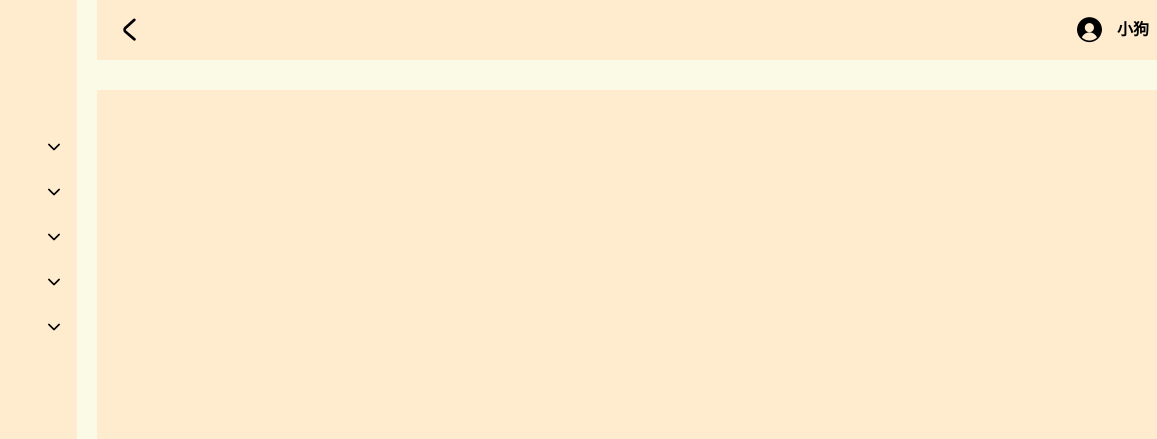
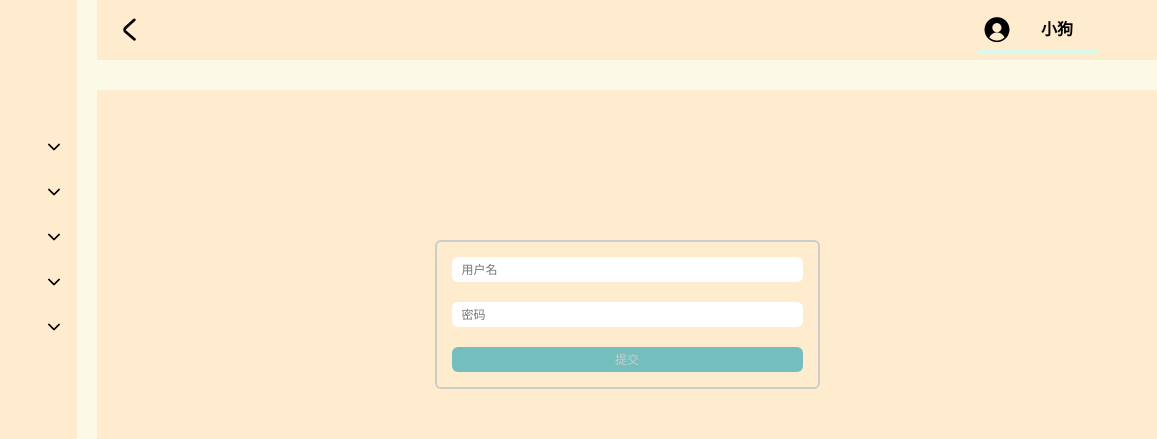
Before and after one commit to codingForEos/toolsSPA, a React app: page /login in a window 1280 px wide. Shown: the top 439 px of the page, 123-1280 px from the left. Built offline with nearby package versions, Linux system fonts and the light colour scheme.

Commit message:
增加登陆页面，但整体登陆逻辑并未完成

```diff
--- a/src/client/index.js
+++ b/src/client/index.js
@@ -1,7 +1,7 @@
 import React from 'react';
 import ReactDOM from 'react-dom';
 
-import {BrowserRouter as Router,
+import {Router,
         Route,
         Link,
         Switch,
@@ -10,6 +10,8 @@ import {BrowserRouter as Router,
 
 import {Provider} from 'react-redux';
 import { createStore } from "redux";
+
+import history from '../common/utils/history.js';
 
 import './index.scss'
 
@@ -21,11 +23,12 @@ const store = createStore(rootReducer);
 // 创建监听state函数，监听state状态的改变
 let unsubscribe = store.subscribe(()=>console.log(store.getState()));
 unsubscribe();
-// react渲染
 ReactDOM.render(
     <Provider store={store}>
-        <Router>
-            <Route to='/' component={Container}/>
+        <Router history={history}>
+            <Switch className="Router">
+                <Route  path='/' component={Container}/>
+            </Switch>
         </Router>
     </Provider>
     ,document.getElementById('app'));
--- a/src/client/index.scss
+++ b/src/client/index.scss
@@ -66,3 +66,7 @@ table { border-collapse: collapse; border-spacing: 0; }
 .ks-clear, .clear {
   *zoom: 1;
 }
+
+.Router{
+  height: 100%;
+}
--- a/src/common/container/rightSide.js
+++ b/src/common/container/rightSide.js
@@ -7,6 +7,8 @@ import {
     Redirect
 } from 'react-router-dom'
 import { connect } from 'react-redux';
+
+import history from "../../common/utils/history.js"
 import Transition from 'react-transition-group/Transition';
 
 import { ToggleMini } from "../actions/client.js";
@@ -14,11 +16,14 @@ import "./rightSide.scss";
 
 // 经路由过来的组件
 import { todoList } from "../todoContainer/index.js"
+
+
 export const RightSide = () => {
     return (
         <div className="RightSide" >
             <CHeaderMenu />
             <div className='content'>
+                <Switch>
                 <Route path='/music' component={Music}/>
                 <Route path='/tools' component={Tools}/>
                 <Route path='/editor' component={Editor}/>
@@ -27,8 +32,10 @@ export const RightSide = () => {
                 <Route path='/searchEngine' component={SearchEngine}/>
                 <Route path='/searchEngine' component={Tools}/>
                 <Route path='/todo' component={Todo}/>
-                    {/* 调试方便直接跳转到需要调试的页面 */}
-                    {/* <Redirect from="/" to="/todoList" /> */}
+                <Route path='/login' component={Login} />
+                    调试方便直接跳转到需要调试的页面
+                <Redirect from="/" to="/login" />
+                </Switch>
             </div>
             <FooterBar/>
         </div>
@@ -36,28 +43,58 @@ export const RightSide = () => {
 }
 
 //<HeaderMenu > 头部组件
-const HeaderMenu = ({ onOf,handleToogle }) => {
-    const transitionStyles = {
+class  HeaderMenu extends React.Component{
+    constructor(props){
+        super(props);
+        this.state = { hoverExitButton: false}
+        this.transitionStyles = {
             entering: { transform: 'rotate(0deg)' },
             entered: { transform: 'rotate(180deg)' },
-    };
-
+        }
+        this.transitionStyles1 = {
+            entering: { height: '0px', opacity: '0' },
+            entered: { height: '60px', opacity: '1' },
+            exiting: { height: '60px', opacity: '1' },
+            exited: { height: '0px', opacity: '0' }
+        }
+    }
+    overExitButton = () =>{
+        console.log("劲来" + this.statehoverExitButton);
+        this.setState({hoverExitButton:true});
+    }
+    outExitButton = () =>{
+        console.log("出来" + this.state.hoverExitButton);
+        this.setState({hoverExitButton:false});
+    }
+    render(){
+        let hoverExitButton = this.state.hoverExitButton;
         return(
             <div className='HeaderMenu'>
-            <Transition in={onOf === 'NORMAL' ? true:false} timeout={0}>
+                <Transition in={this.props.onOf === 'NORMAL' ? true:false} timeout={0}>
                     {(state) => (
-                    <div style={{ ...transitionStyles[state] }} className="bar"
-                    onClick={ ()=>(handleToogle(onOf === 'NORMAL' ? 'MINI':'NORMAL')) }>
+                        <div style={{ ...this.transitionStyles[state] }} className="bar"
+                        onClick={ ()=>(this.props.handleToogle(this.props.onOf === 'NORMAL' ? 'MINI':'NORMAL')) }>
                             <i  className="iconfont icon-jiantouyou"></i>
                         </div>
                     )}
                 </Transition>
-            <div className="user">
+                <ul className="user">
+                    <li className="message" onMouseOver={this.overExitButton} onMouseOut={this.outExitButton}>
                         <div><i className="iconfont icon-ren"></i></div>
                         <h5>小狗</h5>
-            </div>
+                    </li>
+                    <Transition in={hoverExitButton} timeout={{ enter: 0, exit: 100 }}>
+                        {(state) => (
+                            <li className="exitButton" style={{ ...this.transitionStyles1[state] }}
+                                onMouseOver={this.overExitButton} onMouseOut={this.outExitButton}>
+                                <Link to='/login'><h5>退出</h5> </Link>
+                            </li>
+                        )}
+                    </Transition>
+                </ul>
             </div>
         )
+    }
 }
 const mapStateToPropsHM = (state) =>(
     { onOf: state.ToggleMini }
@@ -78,17 +115,6 @@ class FooterBar extends React.Component{
         )
     }
 }
-
-
-
-
-
-
-
-
-
-
-
 // 待开发组件
 const Music = () => <div>音乐系列</div>
 const Tools = () => <div>小应用</div>
@@ -96,3 +122,25 @@ const Editor = () => <div>富文本编辑器</div>
 const Album = () => <div>时光照片</div>
 const SearchEngine = () => <div>搜索引擎</div>
 const Todo = () => <div>更多模块开发中</div>
+// react渲染
+
+//登陆页
+class Login extends React.Component{
+    constructor(props){
+        super(props)
+    }
+    handleLogin = (e) =>{
+        e.preventDefault();
+
+        history.push('/todolist');
+    }
+    render(){
+        return(
+            <form className='login' onSubmit={(e)=>this.handleLogin(e)}>
+                <div className='user'><input type='text' placeholder="用户名"></input></div>
+                <div className='passWord'><input type="password" placeholder="密码"></input></div>
+                <div className='submit'><button type='submit'>提交</button></div>
+            </form>
+        )
+    }
+}
--- a/src/common/container/rightSide.scss
+++ b/src/common/container/rightSide.scss
@@ -23,19 +23,46 @@
         }
         .user{
             position: absolute;
-            right: 0px;
+            right: 60px;
             top:0px;
-            width: 80px;
+            width: 120px;
+            .message{
+                height: 50px;
+                border-bottom: 4px solid rgb(217, 250, 239);
                 display: flex;
                 div{
                     flex:1;
+                    text-align: center;
                     i{
                         font-size: 25px;
                     }
                 }
                 h5{
-                flex:1;
+                    text-align: center;
+                    flex:2;
                     font-size: 16px;
+                }
+            }
+            .exitButton{
+                position: absolute;
+                right:0px;
+                top:60px;
+                box-shadow: 0px 0px 5px rgba(66, 66, 66, 0.952);
+                height: 0px;
+                width: 150px;
+                border-radius: 10px;
+                opacity: 0;
+                overflow: hidden;
+                transition: height 300ms ease-in-out,opacity 300ms ease-in-out;
+                h5{
+                    background-color: rgb(169, 190, 183);
+                    height: 40px;
+                    line-height: 40px;
+                    font-size: 16px;
+                    color: white;
+                    margin-top:10px;
+                    padding-left: 20px;
+                }
             }
         }
     }
@@ -62,3 +89,61 @@
         }
     }
 }
+
+.login{
+    margin: 150px auto;
+    width: 35%;
+    $height:25px;
+    border:2px solid #ccc;
+    border-radius: 6px;
+    padding: 5px;
+    .user{
+        display: flex;
+        padding: 10px;
+        label{
+            flex:1;
+            text-align: center;
+            line-height: $height;
+            font-size: 16px;
+        }
+        input{
+            flex:6;
+            border-radius: 6px;
+            border: none;
+            height: $height;
+            color: #ccc;
+            padding-left: 10px;
+            outline: none;
+        }
+    }
+    .passWord{
+        display: flex;
+        padding: 10px;
+        label{
+            flex:1;
+            text-align: center;
+            line-height: $height;
+            font-size: 16px;
+        }
+        input{
+            flex:6;
+            height: $height;
+            border-radius: 6px;
+            border: none;
+            color: #ccc;
+            padding-left: 10px;
+            outline: none;
+        }
+    }
+    .submit{
+        padding: 10px;
+        button{
+            width: 100%;
+            height: $height ;
+            background-color: rgb(116, 190, 190);
+            border: 0px;
+            border-radius: 6px;
+            color: #ccc;
+        }
+    }
+}
--- /dev/null
+++ b/src/common/utils/history.js
@@ -0,0 +1,2 @@
+import createHistory from 'history/createBrowserHistory';
+export default createHistory();
```
Also changed, not shown: src/client/index.css (deleted). Lines whose indentation alone changed are shown as unchanged.
